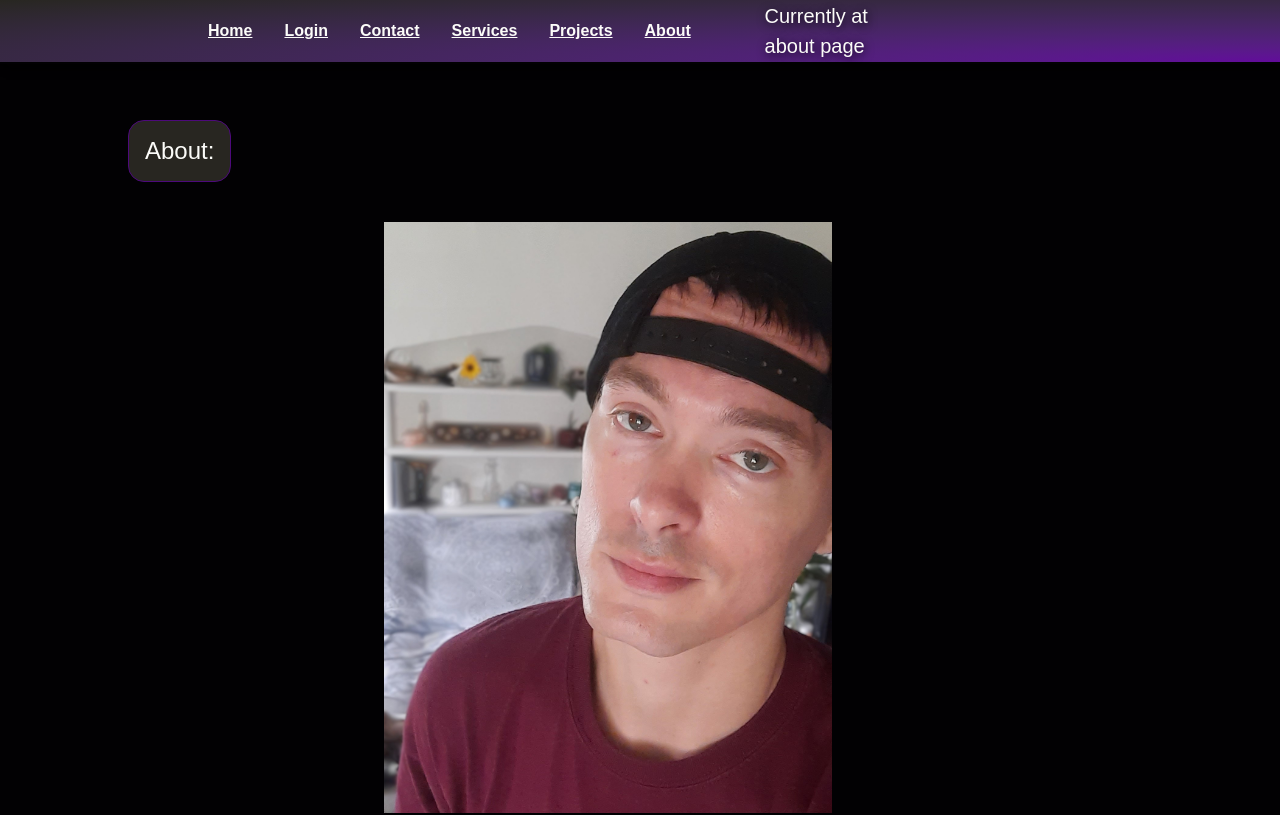
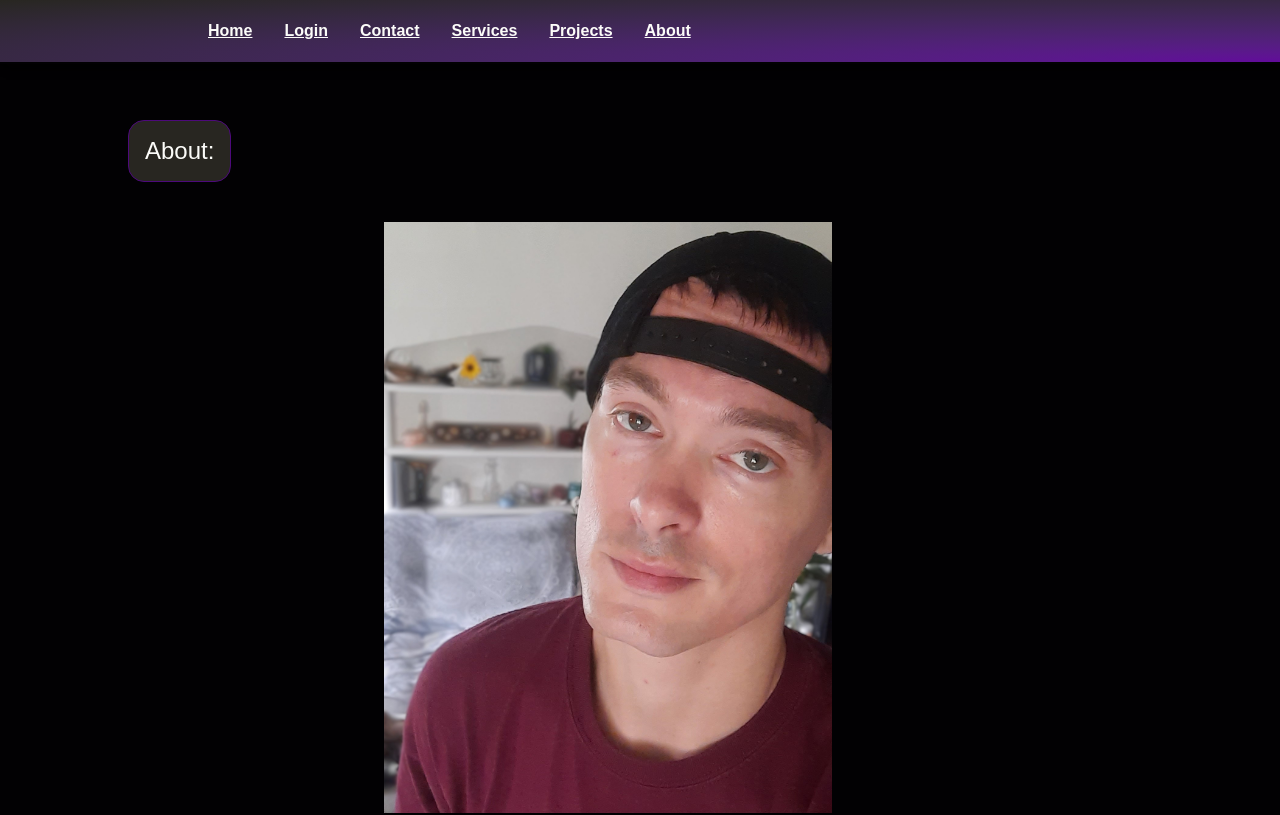
Before and after one commit to aTurbulentMind/portfolioV2, a SvelteKit app: page /about in a window 1280 px wide. Shown: the top 815 px of the page. Built offline with nearby package versions, Linux system fonts and the light colour scheme; no server answers.

Commit message:
Add files via upload

```diff
--- a/src/routes/Header.svelte
+++ b/src/routes/Header.svelte
@@ -1,7 +1,6 @@
 <script lang="ts">
 	import { goto } from '$app/navigation';
 	import Logo_Svg from '$lib/svg/logo.svelte';
-	import { page } from '$app/state';
 
 	let isMenuOpen = $state(false);
 	let current = $state(0);
@@ -25,8 +24,6 @@
 <div class="navbar">
 	<nav class:open={isMenuOpen}>
 		<ul>
-			<li><p>Currently at {page.url.pathname.replace(/^\/+/, '')} page</p></li>
-
 			<!-- <li>
 				<button
 					class="dropdown-toggle"
```
